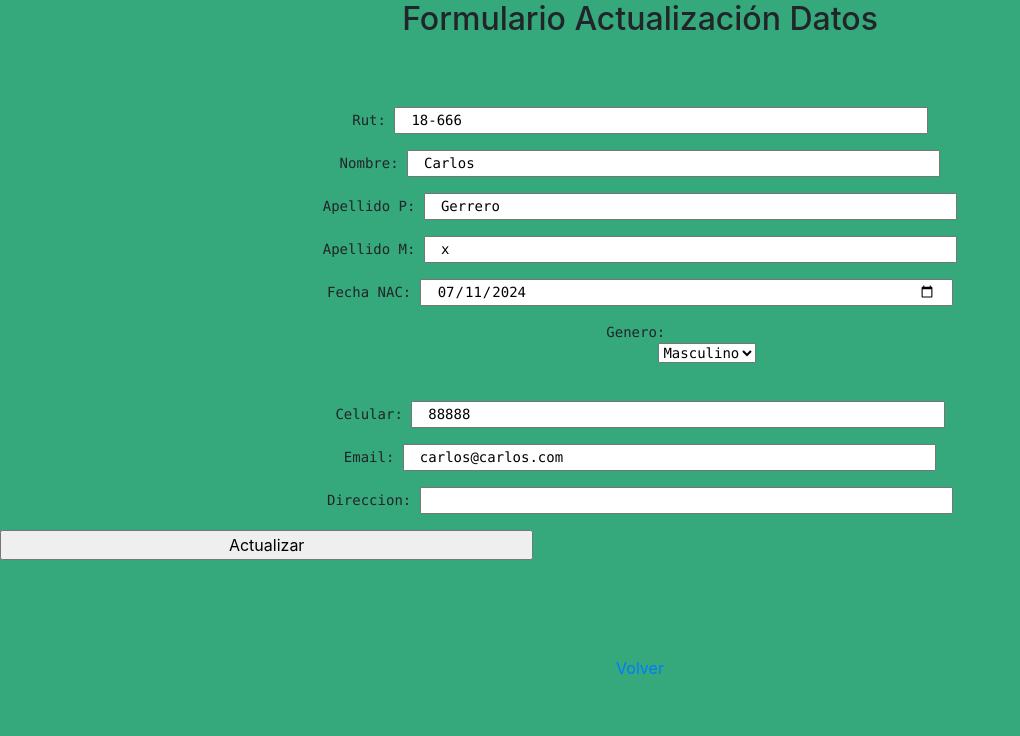
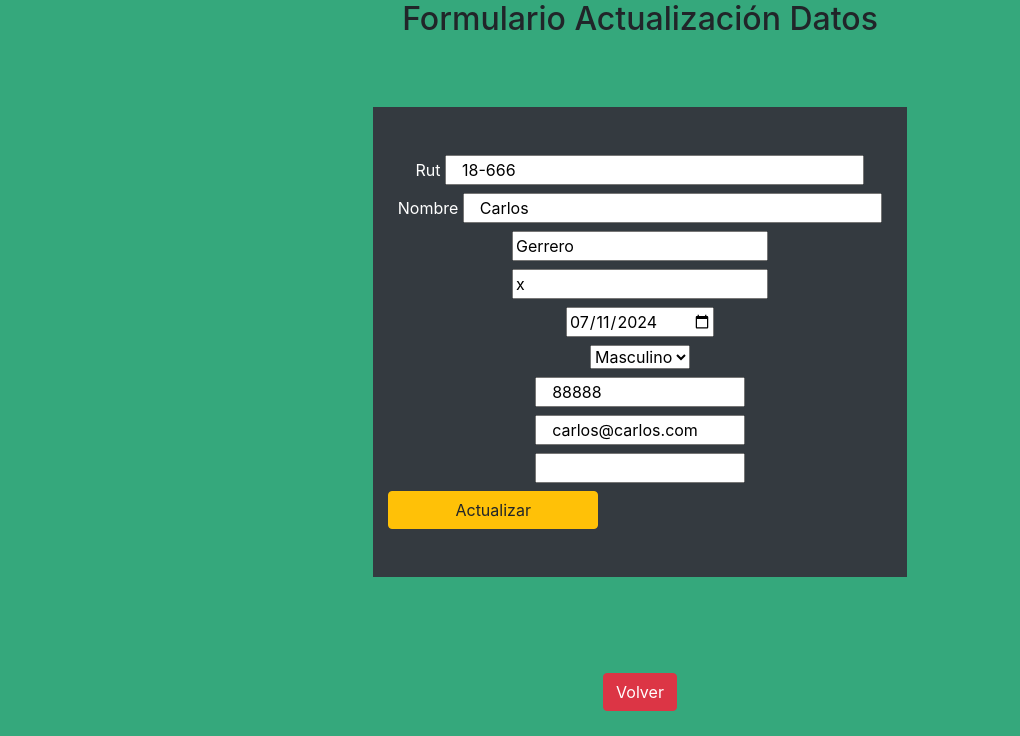
Before and after one commit to allvarezz/fundacion, a Django app: a page that uses alumnos/templates/alumnos/paciente_edit.html in a window 1280 px wide. Shown: the part 83-819 px from the top of the page, without its empty margins (0-1020 px from the left). Before the commit the page ends 757 px from the top, so only its background shows below. Run offline with Django 5.2, Linux system fonts and the light colour scheme; a user stored in the database is signed in; data comes from the database, SQL or seed files in the repository; both versions use the stored data as it was after the commit; some libraries are stand-ins or nearby versions.

Commit message:
se actulizo genero, se estilo las vista

```diff
--- a/alumnos/static/css/estilos.css
+++ b/alumnos/static/css/estilos.css
@@ -1,3 +1,4 @@
+
 body{
     padding: 2% 0;
     background: rgb(53, 168, 124);
@@ -58,4 +59,8 @@ nav  div  ul  li a:hover{
 form{
     display: flex;
     flex-direction: column;
+    color: white !important;
 }
+form > pre{
+    color: white;
+}
--- a/alumnos/templates/alumnos/paciente_edit.html
+++ b/alumnos/templates/alumnos/paciente_edit.html
@@ -7,14 +7,30 @@
     <div style="text-align: center;">
         {% if alumno %}
         <h2>Formulario Actualización Datos</h2><br><br>
-        <form action="{% url 'pacienteUpdate' %}" method="POST">
+        <form action="{% url 'pacienteUpdate' %}" method="POST" class="container py-5 col-lg-5 bg-dark text-white" >
             {% csrf_token %}
-            <pre>Rut: <input class="col-lg-5" type="text" name="rut" value="{{ alumno.rut }}"></pre>
-            <pre>Nombre: <input class="col-lg-5" type="text" name="nombre" value="{{ alumno.nombre }}"></pre>
-            <pre>Apellido P: <input class="col-lg-5" type="text" name="paterno" value="{{ alumno.apellido_paterno }}"></pre>
-            <pre>Apellido M: <input class="col-lg-5" type="text" name="materno" value="{{ alumno.apellido_materno }}"></pre>
-            <pre>Fecha NAC: <input class="col-lg-5" type="date" name="fechaNac" value="{{ alumno.fecha_nacimiento|date:'Y-m-d' }}"></pre>
-            <pre>Genero:
+            <label for="rut">
+                Rut
+                <input id="rut" class="col-lg-10" type="text" name="rut" value="{{ alumno.rut }}">
+
+            </label>
+            <label for="name">
+                Nombre
+                <input class="col-lg-10" id="name" type="text" name="nombre" value="{{ alumno.nombre }}">
+            </label>
+
+            <label for="">
+                <input  type="text" name="paterno" value="{{ alumno.apellido_paterno }}">
+
+            </label>
+            <label for="">
+                <input  type="text" name="materno" value="{{ alumno.apellido_materno }}">
+
+            </label>
+            <label for="">
+                <input  type="date" name="fechaNac" value="{{ alumno.fecha_nacimiento|date:'Y-m-d' }}">
+            </label>
+            <label for="">
                 <select name="genero">
                     {% for genero in generos %}
                         {% if genero.genero == alumno.id_genero.genero %}
@@ -24,11 +40,19 @@
                         {% endif %}
                     {% endfor %}
                 </select>
-            </pre>
-            <pre>Celular: <input class="col-lg-5" type="text" name="telefono" value="{{ alumno.telefono }}"></pre>
-            <pre>Email: <input class="col-lg-5" type="email" name="email" value="{{ alumno.email }}"></pre>
-            <pre>Direccion: <input class="col-lg-5" type="text" name="direccion" value="{{ alumno.direccion }}"></pre>
-            <input class="col-lg-5" type="submit" name="opcion" value="Actualizar">
+
+            </label>
+            <label for="">
+                <input class="col-lg-5" type="text" name="telefono" value="{{ alumno.telefono }}">
+
+            </label>
+            <label for="">
+                <input class="col-lg-5" type="email" name="email" value="{{ alumno.email }}">
+            </label>
+            <label for="">
+                <input class="col-lg-5" type="text" name="direccion" value="{{ alumno.direccion }}">
+            </label>
+            <input class="col-lg-5 btn btn-warning" type="submit" name="opcion" value="Actualizar">
         </form><br><br>
         {% endif %}
         {% if mensaje %}
@@ -39,6 +63,6 @@
         </div>
         {% endif %}
         <br><br>
-        <a href="{% url 'paciente_list' %}">Volver</a>
+        <a href="{% url 'paciente_list' %} " class="btn btn-danger">Volver</a>
     </div>
 {%endblock %}
```
Also changed, not shown: db.sqlite3.
